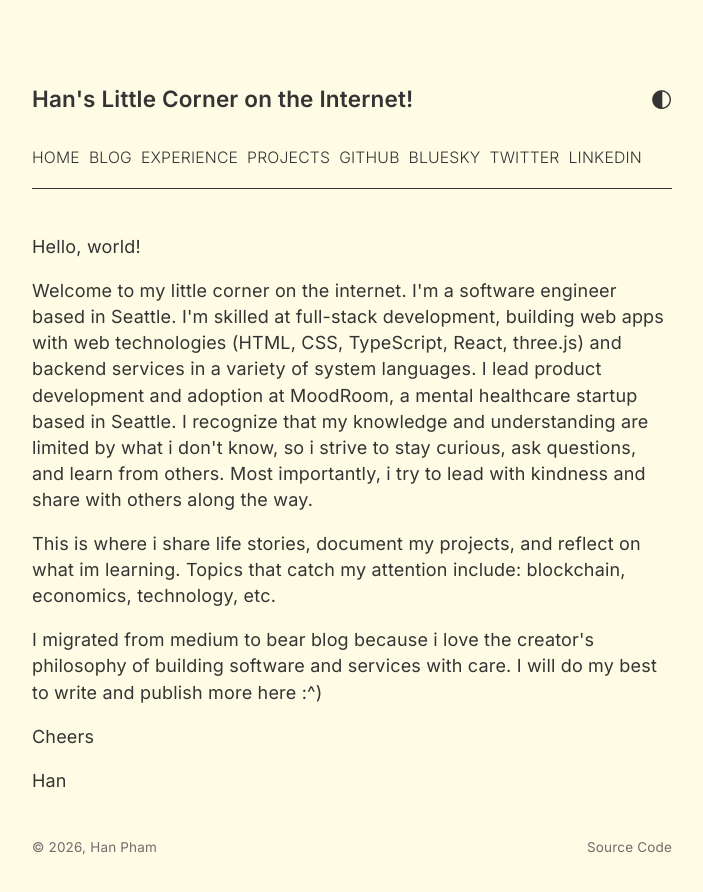
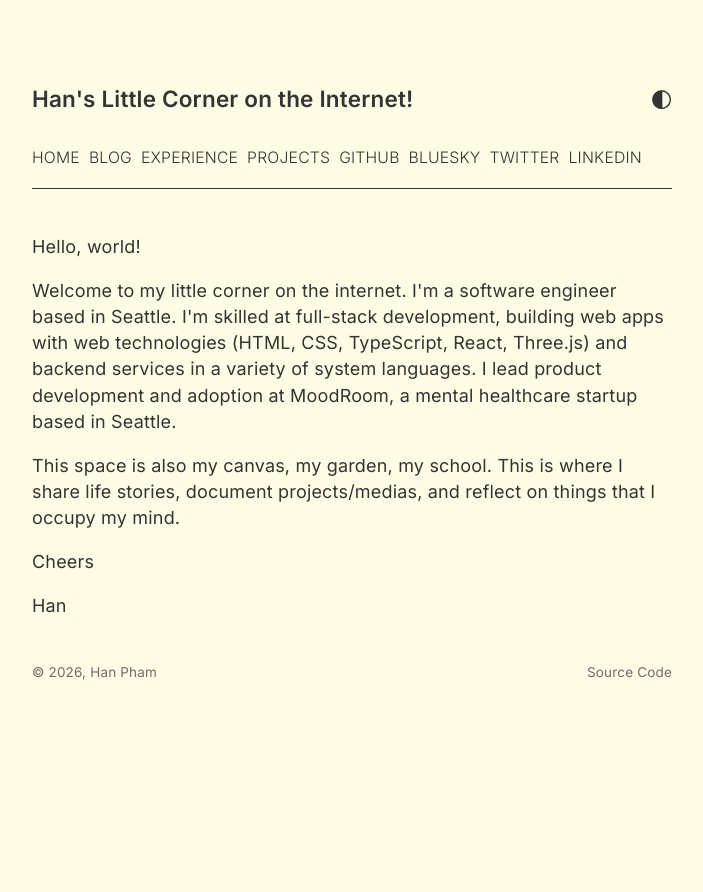
Before and after one commit to hanpham32/my-personal-website-2026, a React (Vite) app: page / in a window 1280 px wide. Shown: the top 892 px of the page, without its empty margins (288-991 px from the left). After the commit the page ends 800 px from the top, so only its background shows below. Built offline with nearby package versions, Linux system fonts and the light colour scheme.

Commit message:
revise homepage

```diff
--- a/src/pages/HomePage.tsx
+++ b/src/pages/HomePage.tsx
@@ -5,23 +5,15 @@ export function HomePage() {
       <p>
         Welcome to my little corner on the internet. I'm a software engineer
         based in Seattle. I'm skilled at full-stack development, building web
-        apps with web technologies (HTML, CSS, TypeScript, React, three.js) and
+        apps with web technologies (HTML, CSS, TypeScript, React, Three.js) and
         backend services in a variety of system languages. I lead product
         development and adoption at MoodRoom, a mental healthcare startup based
-        in Seattle. I recognize that my knowledge and understanding are limited
-        by what i don't know, so i strive to stay curious, ask questions, and
-        learn from others. Most importantly, i try to lead with kindness and
-        share with others along the way.
+        in Seattle.
       </p>
       <p>
-        This is where i share life stories, document my projects, and reflect on
-        what im learning. Topics that catch my attention include: blockchain,
-        economics, technology, etc.
-      </p>
-      <p>
-        I migrated from medium to bear blog because i love the creator's
-        philosophy of building software and services with care. I will do my
-        best to write and publish more here :^)
+        This space is also my canvas, my garden, my school. This is where I
+        share life stories, document projects/medias, and reflect on things that
+        I occupy my mind.
       </p>
       <p>Cheers</p>
       <p>Han</p>
```
